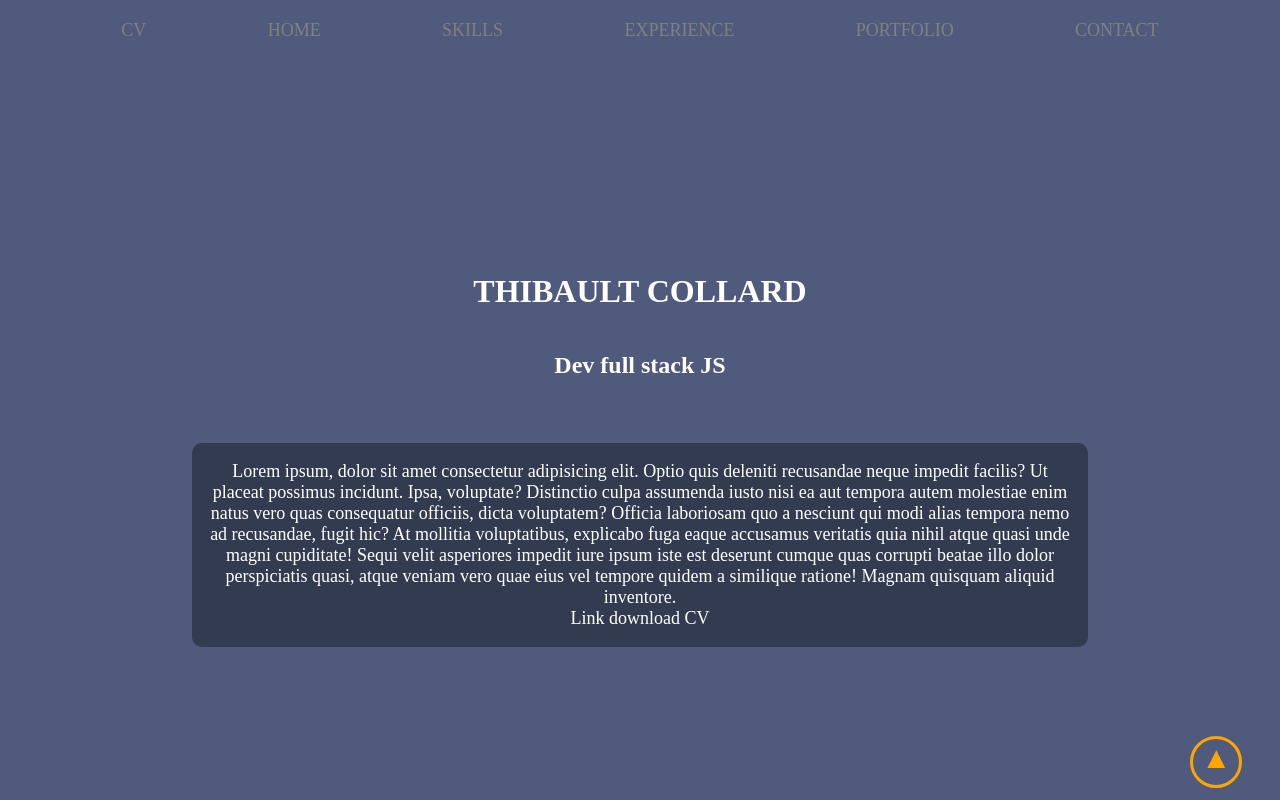
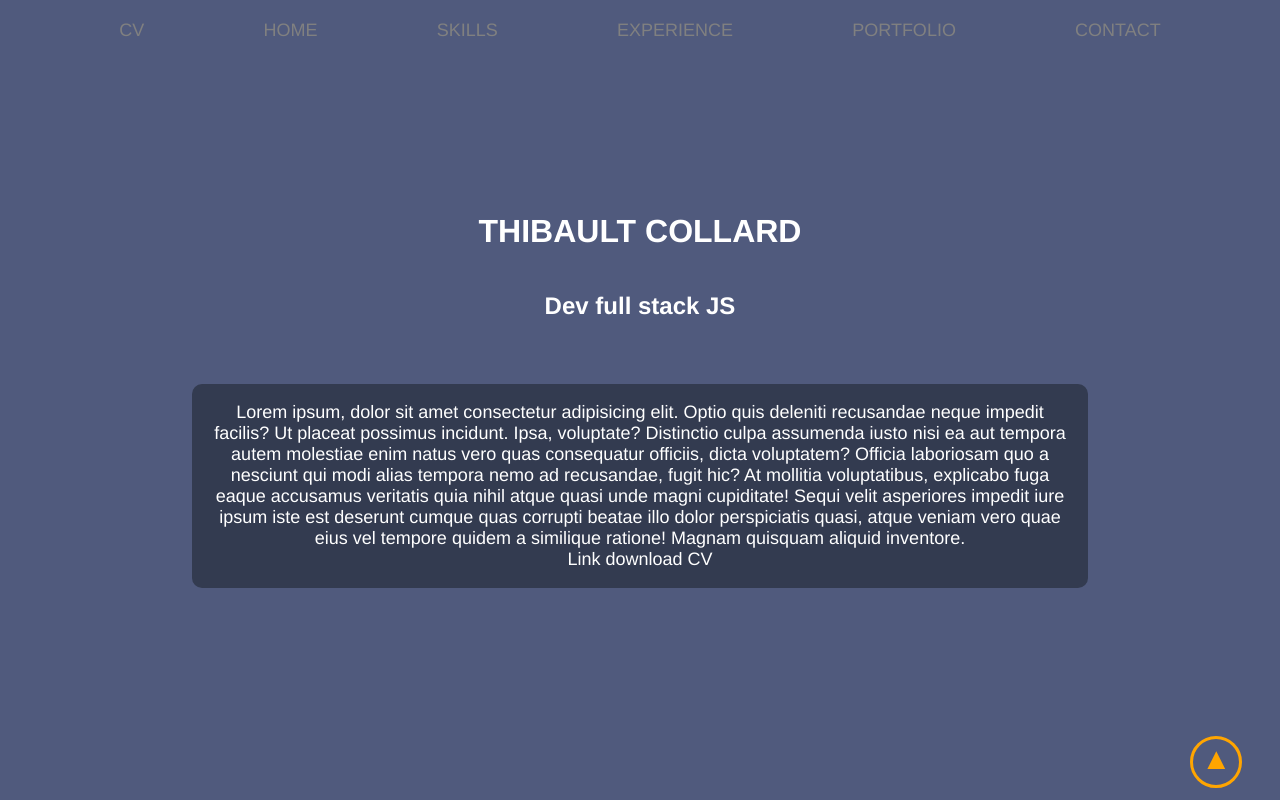
Before and after one commit to tcollard/website, a Vue app in the folder my-website/: page / in a window 1280 px wide. Shown: the top 800 px of the page. Built offline with nearby package versions, Linux system fonts and the light colour scheme.

Commit message:
feat: 🎸 (App) Floating NavBar

```diff
--- a/my-website/src/App.vue
+++ b/my-website/src/App.vue
@@ -34,7 +34,9 @@ export default {
 
 <style>
 #app {
-  /* font-family: 'Avenir', Helvetica, Arial, sans-serif; */
+  font-family: 'Avenir', Helvetica, Arial, sans-serif;
+  display: flex;
+  flex-direction: column;
   /* -webkit-font-smoothing: antialiased; */
   /* -moz-osx-font-smoothing: grayscale; */
   /* text-align: center; */
@@ -77,4 +79,12 @@ body {
   transform: rotate(360deg);
 }
 
+#navbar {
+  position: fixed;
+  width: 100%;
+  background-color: rgb(80, 90, 125);
+  top: 0;
+  z-index: 100;
+  /* display: flex; */
+}
 </style>
--- a/my-website/src/components/ExperienceContainer.vue
+++ b/my-website/src/components/ExperienceContainer.vue
@@ -65,9 +65,16 @@ export default {
 
             if (!this.state && elDot.offsetTop > viewport.top && elDot.offsetTop < viewport.bottom
                     && elDot.offsetTop - viewport.top < window.innerHeight / 1.5) {
-                this.state = !this.state;
+
                 elDot.classList.add('transitionDot');
                 elLine.classList.add('transitionLine');
+                // if (this.index != 0) {
+                //     if (document.getElementById(this.index - 1))
+                // }
+                // elDot.classList.add('start');
+                // elLine.classList.add('start');
+                    // console.log('YOYO: ', elDot.style) /* eslint-disable-line */
+                this.state = !this.state;
                 return true;
             }
             return false;
@@ -119,6 +126,14 @@ export default {
     background-color: orange;
 }
 
+.paused {
+    animation-play-state: paused;
+}
+
+.start {
+    animation-play-state: running;
+}
+
 .transitionDot {
     animation-name: dotTransition;
     animation-duration: .3s;
```
